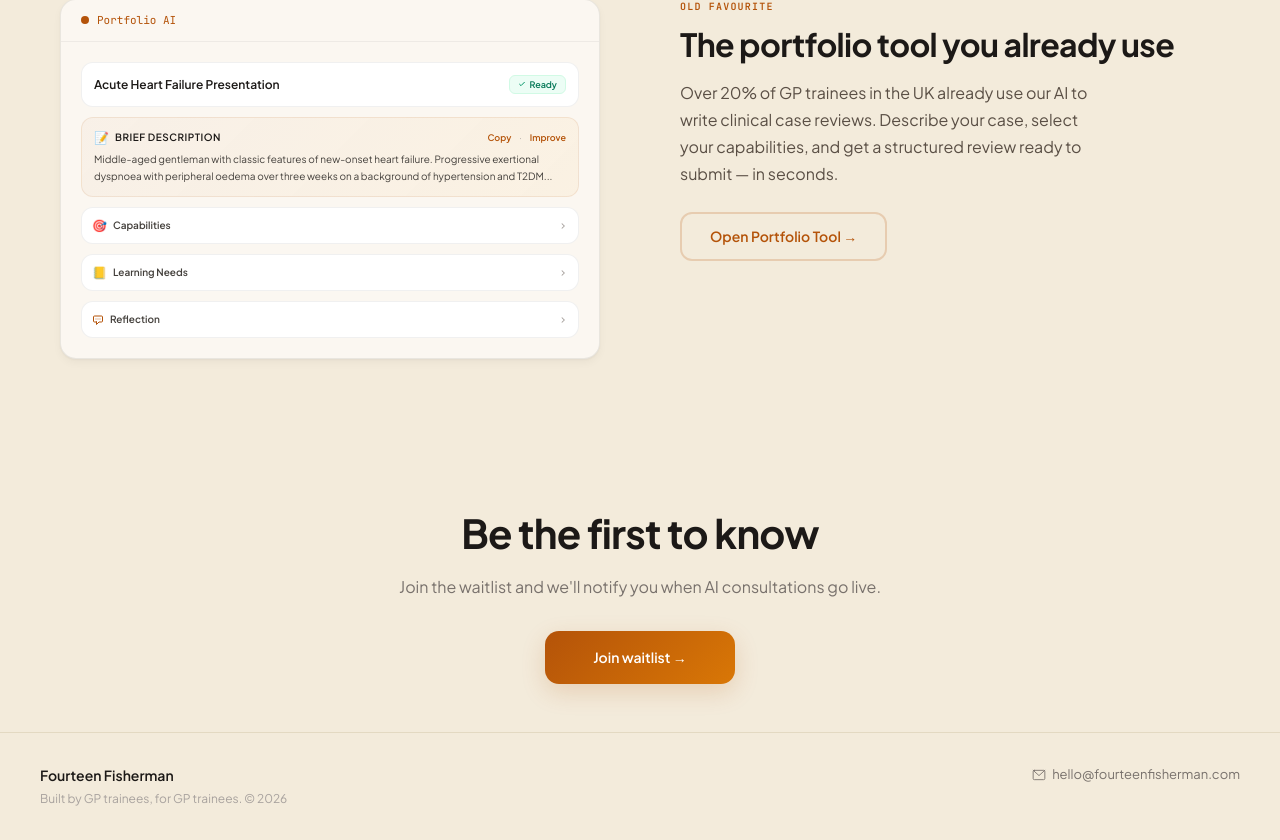
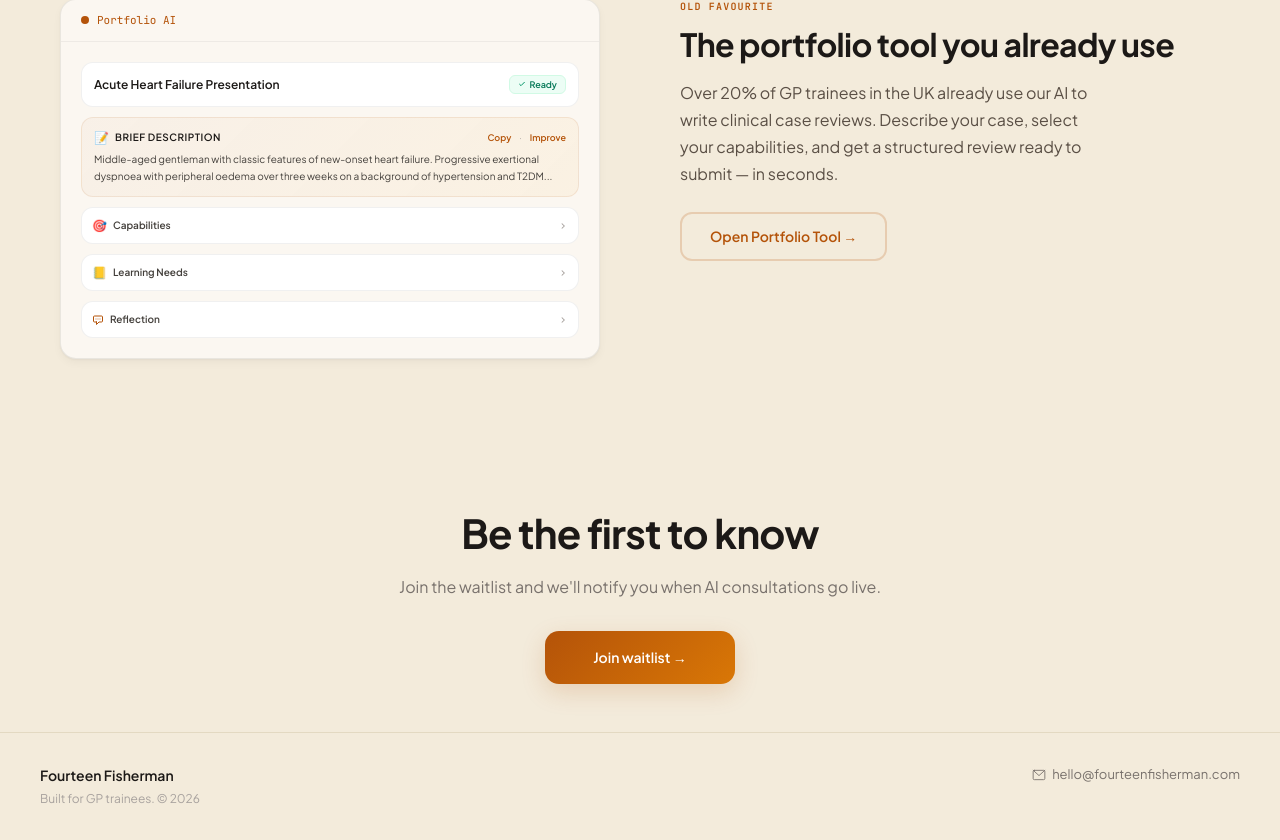
Before and after one commit to nabilkhan99/CaseForgeFrontend, a Next.js app: page / in a window 1280 px wide. Shown: the part 3811-4651 px from the top of the page. Built offline with nearby package versions, Linux system fonts and the light colour scheme; no server answers.

Commit message:
fix(landing): shorten footer tagline to "Built for GP trainees"

```diff
--- a/components/landing/LandingFooter.tsx
+++ b/components/landing/LandingFooter.tsx
@@ -5,7 +5,7 @@ export default function LandingFooter() {
         <div className="text-center sm:text-left">
           <div className="text-[14px] font-semibold text-heading">Fourteen Fisherman</div>
           <div className="text-[12px] text-muted mt-1">
-            Built by GP trainees, for GP trainees. © {new Date().getFullYear()}
+            Built for GP trainees. © {new Date().getFullYear()}
           </div>
         </div>
         <a
```
